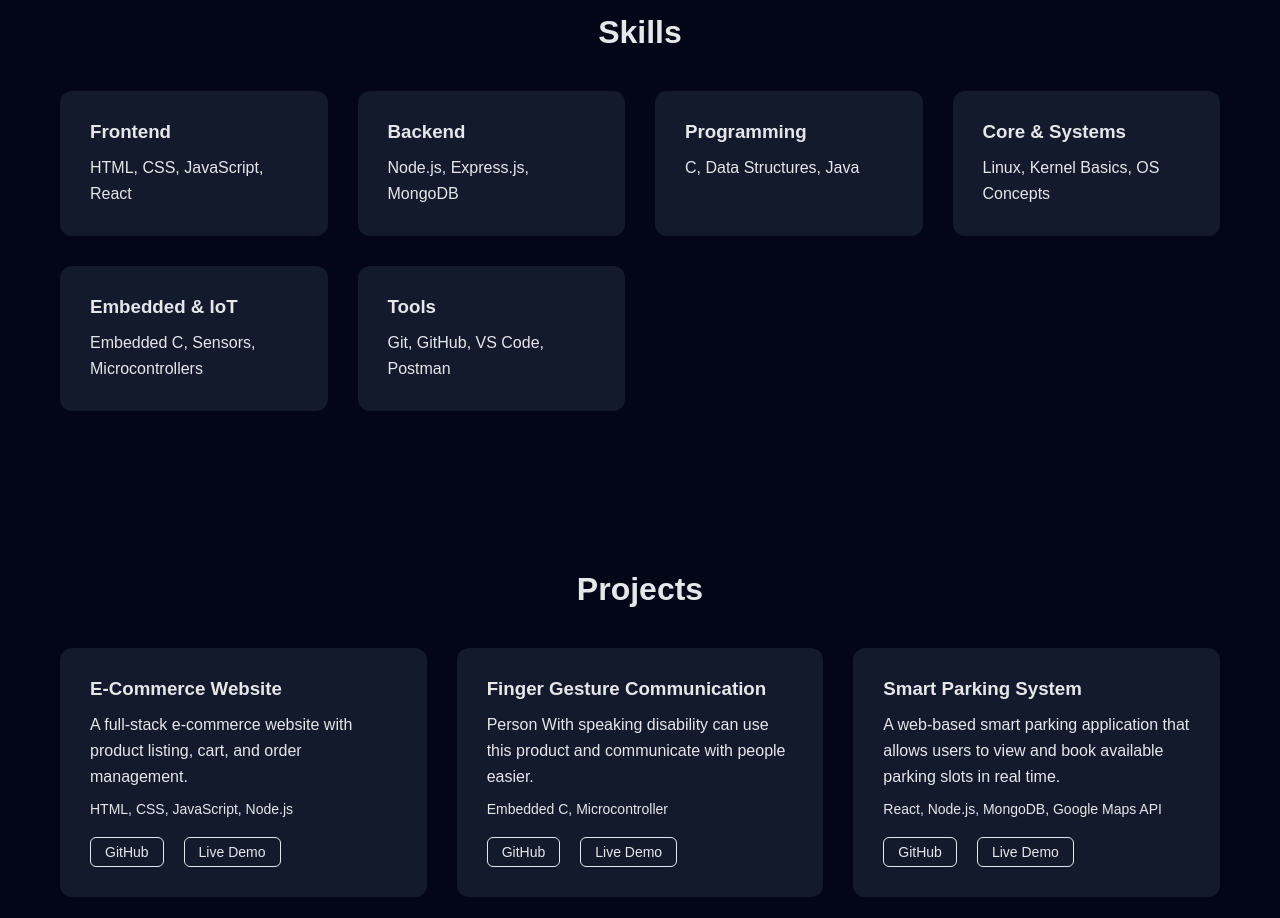
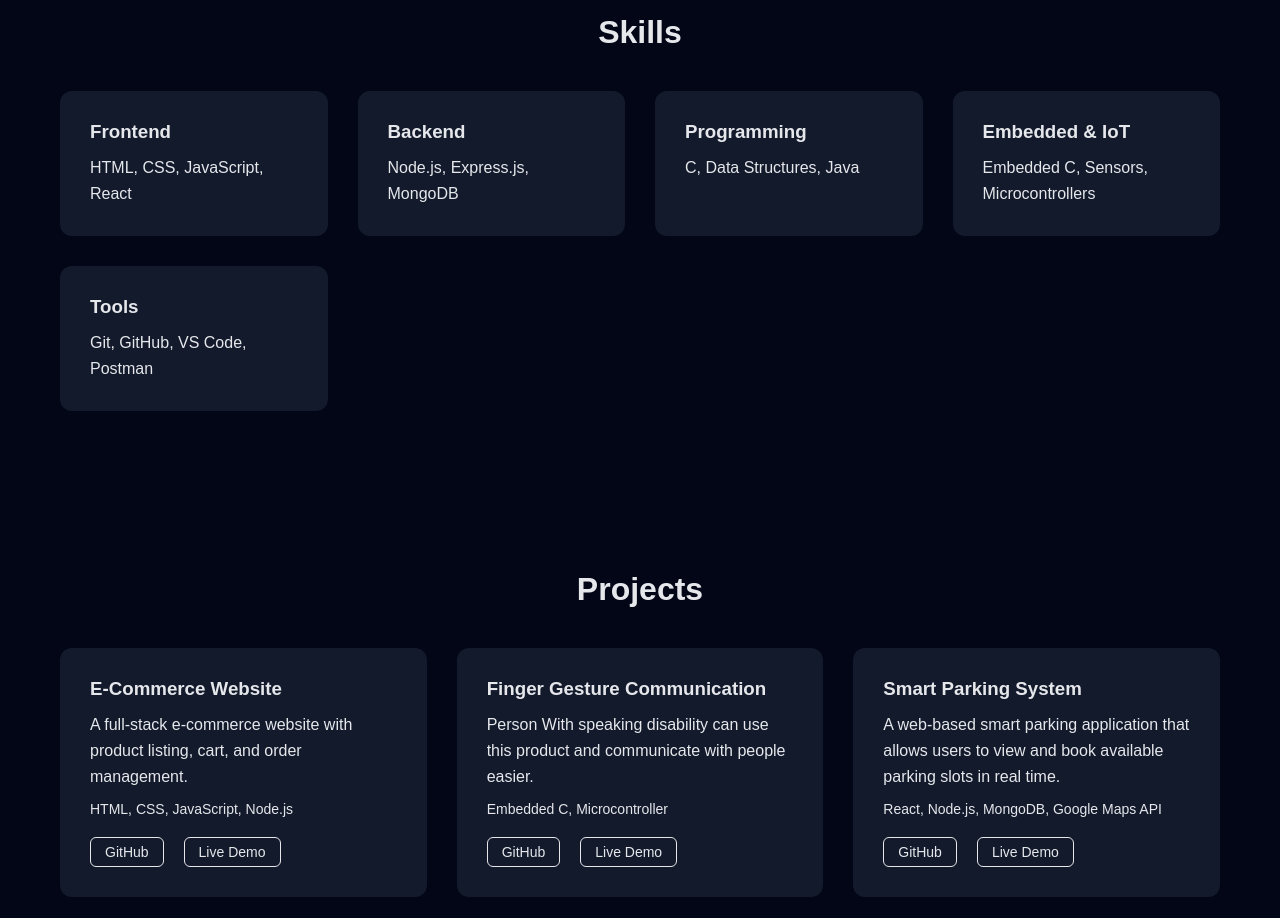
Before and after one commit to Mahibalan-s/Portfolio, a React (Vite) app in the folder client/: page / in a window 1280 px wide. Shown: the part 1300-2218 px from the top of the page. Built offline with nearby package versions, Linux system fonts and the light colour scheme.

Commit message:
Update Skills.jsx

```diff
--- a/client/src/components/Skills.jsx
+++ b/client/src/components/Skills.jsx
@@ -23,11 +23,6 @@ function Skills() {
         </div>
 
         <div className="skill-card">
-          <h3>Core & Systems</h3>
-          <p>Linux, Kernel Basics, OS Concepts</p>
-        </div>
-
-        <div className="skill-card">
           <h3>Embedded & IoT</h3>
           <p>Embedded C, Sensors, Microcontrollers</p>
         </div>
```
